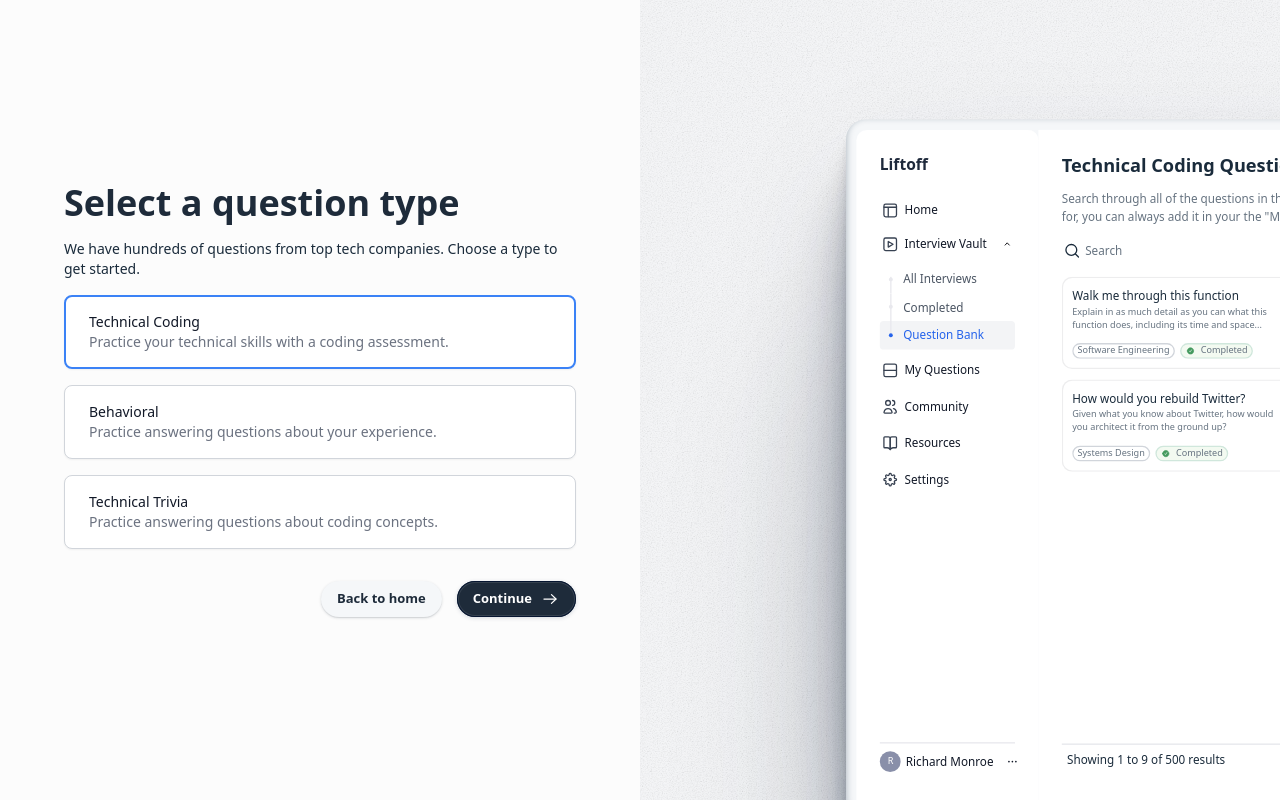
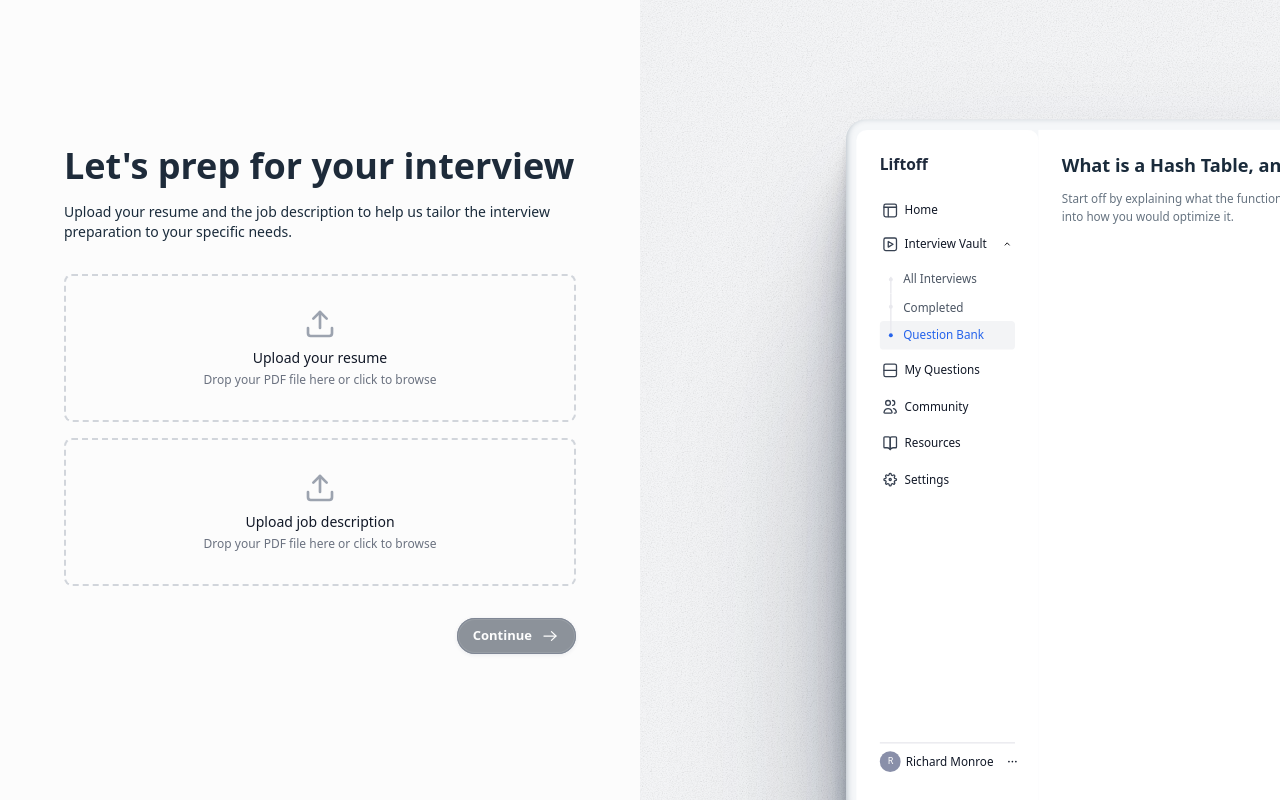
Before and after one commit to kkarenvoo/TreeHacks2025, a Next.js app: page /demo in a window 1280 px wide. Built offline with nearby package versions, Linux system fonts and the light colour scheme; what @ffmpeg/ffmpeg would draw is missing.

Commit message:
Added resume and job description feature

```diff
--- /dev/null
+++ b/components/UploadStep.tsx
@@ -0,0 +1,174 @@
+import React, { useState } from 'react';
+import { motion } from "framer-motion";
+import { Upload } from "lucide-react"; // Install npm install lucide-react
+
+interface UploadStepProps {
+  onNextStep: (resumeFile: File, jdFile: File) => void;
+}
+
+const UploadStep: React.FC<UploadStepProps> = ({ onNextStep }) => {
+  const [resume, setResume] = useState<File | null>(null);
+  const [jobDescription, setJobDescription] = useState<File | null>(null);
+  const [draggingResume, setDraggingResume] = useState(false);
+  const [draggingJD, setDraggingJD] = useState(false);
+
+  const handleResumeUpload = (e: React.ChangeEvent<HTMLInputElement>) => {
+    const file = e.target.files?.[0];
+    if (file && file.type === 'application/pdf') {
+      setResume(file);
+    }
+  };
+
+  const handleJDUpload = (e: React.ChangeEvent<HTMLInputElement>) => {
+    const file = e.target.files?.[0];
+    if (file && file.type === 'application/pdf') {
+      setJobDescription(file);
+    }
+  };
+
+  const handleDragOver = (e: React.DragEvent, type: 'resume' | 'jd') => {
+    e.preventDefault();
+    if (type === 'resume') setDraggingResume(true);
+    else setDraggingJD(true);
+  };
+
+  const handleDragLeave = (e: React.DragEvent, type: 'resume' | 'jd') => {
+    e.preventDefault();
+    if (type === 'resume') setDraggingResume(false);
+    else setDraggingJD(false);
+  };
+
+  const handleDrop = (e: React.DragEvent, type: 'resume' | 'jd') => {
+    e.preventDefault();
+    setDraggingResume(false);
+    setDraggingJD(false);
+
+    const file = e.dataTransfer.files[0];
+    if (file && file.type === 'application/pdf') {
+      if (type === 'resume') setResume(file);
+      else setJobDescription(file);
+    }
+  };
+
+  return (
+    <motion.div
+      initial={{ opacity: 0, y: 40 }}
+      animate={{ opacity: 1, y: 0 }}
+      exit={{ opacity: 0, y: -40 }}
+      key="step-0"
+      transition={{
+        duration: 0.95,
+        ease: [0.165, 0.84, 0.44, 1],
+      }}
+      className="max-w-lg mx-auto px-4 lg:px-0"
+    >
+      <h2 className="text-4xl font-bold text-[#1E2B3A]">
+        Let's prep for your interview
+      </h2>
+      <p className="text-[14px] leading-[20px] text-[#1a2b3b] font-normal my-4">
+        Upload your resume and the job description to help us tailor the interview preparation to your specific needs.
+      </p>
+
+      <div className="space-y-4 mt-8">
+        {/* Resume Upload */}
+        <div
+          className={`border-2 border-dashed rounded-lg p-8 text-center ${
+            draggingResume ? 'border-blue-500 bg-blue-50' : 'border-gray-300'
+          }`}
+          onDragOver={(e) => handleDragOver(e, 'resume')}
+          onDragLeave={(e) => handleDragLeave(e, 'resume')}
+          onDrop={(e) => handleDrop(e, 'resume')}
+        >
+          <input
+            type="file"
+            id="resume"
+            accept=".pdf"
+            onChange={handleResumeUpload}
+            className="hidden"
+          />
+          <label htmlFor="resume" className="cursor-pointer">
+            <Upload className="w-8 h-8 text-gray-400 mx-auto mb-2" />
+            <p className="text-sm font-medium text-gray-900">
+              {resume ? resume.name : 'Upload your resume'}
+            </p>
+            <p className="text-xs text-gray-500 mt-1">
+              Drop your PDF file here or click to browse
+            </p>
+          </label>
+        </div>
+
+        {/* Job Description Upload */}
+        <div
+          className={`border-2 border-dashed rounded-lg p-8 text-center ${
+            draggingJD ? 'border-blue-500 bg-blue-50' : 'border-gray-300'
+          }`}
+          onDragOver={(e) => handleDragOver(e, 'jd')}
+          onDragLeave={(e) => handleDragLeave(e, 'jd')}
+          onDrop={(e) => handleDrop(e, 'jd')}
+        >
+          <input
+            type="file"
+            id="jobDescription"
+            accept=".pdf"
+            onChange={handleJDUpload}
+            className="hidden"
+          />
+          <label htmlFor="jobDescription" className="cursor-pointer">
+            <Upload className="w-8 h-8 text-gray-400 mx-auto mb-2" />
+            <p className="text-sm font-medium text-gray-900">
+              {jobDescription ? jobDescription.name : 'Upload job description'}
+            </p>
+            <p className="text-xs text-gray-500 mt-1">
+              Drop your PDF file here or click to browse
+            </p>
+          </label>
+        </div>
+      </div>
+
+      <div className="flex gap-[15px] justify-end mt-8">
+        <button
+          onClick={() => {
+            if (resume && jobDescription) {
+              onNextStep(resume, jobDescription);
+            }
+          }}
+          disabled={!resume || !jobDescription}
+          className={`group rounded-full px-4 py-2 text-[13px] font-semibold transition-all flex items-center justify-center bg-[#1E2B3A] text-white no-underline flex gap-x-2  active:scale-95 scale-100 duration-75 ${
+            !resume || !jobDescription
+              ? 'opacity-50 cursor-not-allowed'
+              : 'hover:[linear-gradient(0deg, rgba(255, 255, 255, 0.1), rgba(255, 255, 255, 0.1)), #0D2247]'
+          }`}
+          style={{
+            boxShadow:
+              "0px 1px 4px rgba(13, 34, 71, 0.17), inset 0px 0px 0px 1px #061530, inset 0px 0px 0px 2px rgba(255, 255, 255, 0.1)",
+          }}
+        >
+          <span> Continue </span>
+          <svg
+            className="w-5 h-5"
+            viewBox="0 0 24 24"
+            fill="none"
+            xmlns="http://www.w3.org/2000/svg"
+          >
+            <path
+              d="M13.75 6.75L19.25 12L13.75 17.25"
+              stroke="#FFF"
+              strokeWidth="1.5"
+              strokeLinecap="round"
+              strokeLinejoin="round"
+            />
+            <path
+              d="M19 12H4.75"
+              stroke="#FFF"
+              strokeWidth="1.5"
+              strokeLinecap="round"
+              strokeLinejoin="round"
+            />
+          </svg>
+        </button>
+      </div>
+    </motion.div>
+  );
+};
+
+export default UploadStep;
--- a/package.json
+++ b/package.json
@@ -26,6 +26,7 @@
     "eventsource-parser": "^1.0.0",
     "formidable": "^2.1.1",
     "framer-motion": "^10.12.5",
+    "lucide-react": "^0.475.0",
     "next": "13.4.4",
     "openai": "^3.2.1",
     "react": "18.2.0",
--- a/pages/demo.tsx
+++ b/pages/demo.tsx
@@ -6,6 +6,7 @@ import { useRef, useState, useEffect, useCallback } from "react";
 import Webcam from "react-webcam";
 import { createFFmpeg, fetchFile } from "@ffmpeg/ffmpeg";
 import CodeRunner from "@/components/CodeRunner";
+import UploadStep from '@/components/UploadStep';
 
 const questions = [
   {
@@ -62,7 +63,7 @@ export default function DemoPage() {
   const [selectedInterviewer, setSelectedInterviewer] = useState(
     interviewers[0]
   );
-  const [step, setStep] = useState(1);
+  const [step, setStep] = useState(0);
   const [loading, setLoading] = useState(true);
   const webcamRef = useRef<Webcam | null>(null);
   const mediaRecorderRef = useRef<MediaRecorder | null>(null);
@@ -798,7 +799,11 @@ export default function DemoPage() {
           <div className="flex flex-col md:flex-row w-full md:overflow-hidden">
             <div className="w-full min-h-[60vh] md:w-1/2 md:h-screen flex flex-col px-4 pt-2 pb-8 md:px-0 md:py-2 bg-[#FCFCFC] justify-center">
               <div className="h-full w-full items-center justify-center flex flex-col">
-                {step === 1 ? (
+              {step === 0 ? (
+                <UploadStep
+                  onNextStep={() => setStep(1)}
+                />
+              ) : step === 1 ? (
                   <motion.div
                     initial={{ opacity: 0, y: 40 }}
                     animate={{ opacity: 1, y: 0 }}
```
Also changed, not shown: 1 other file (tests, documents, lock files or other folders).
